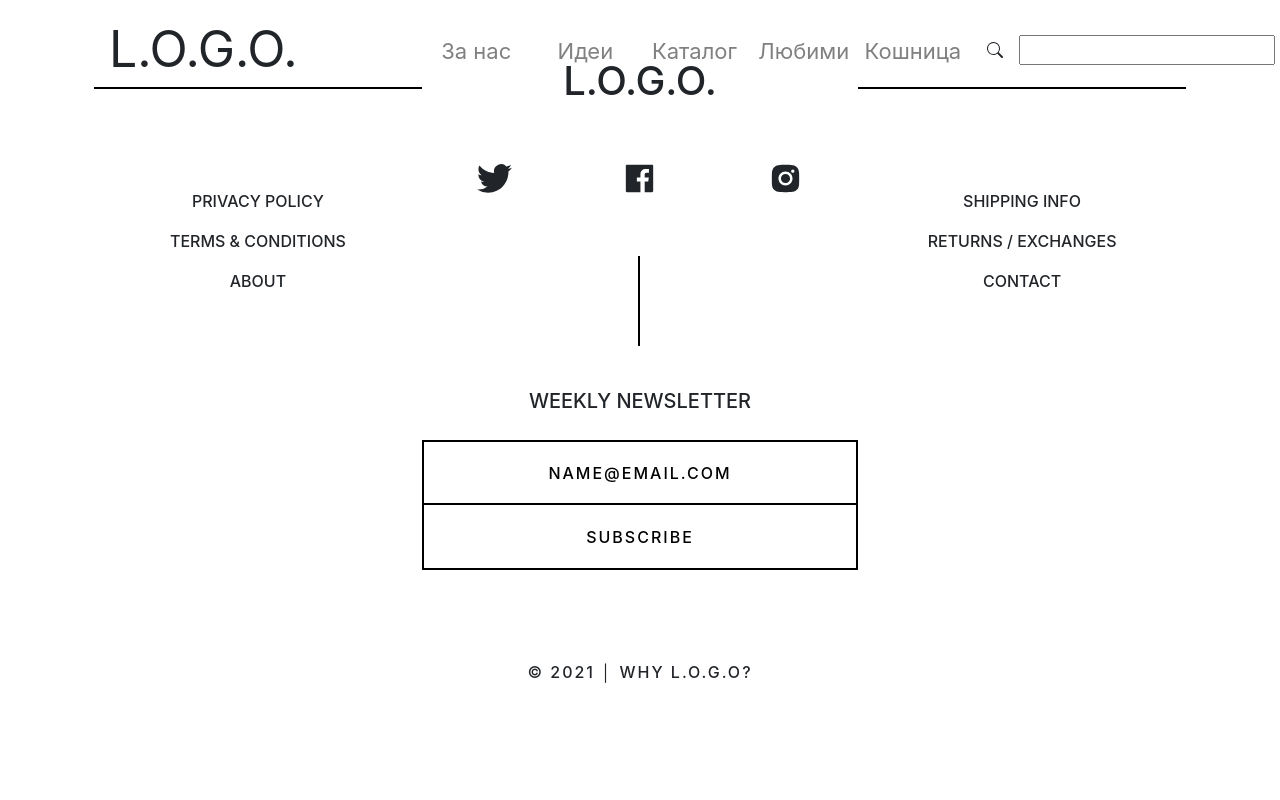
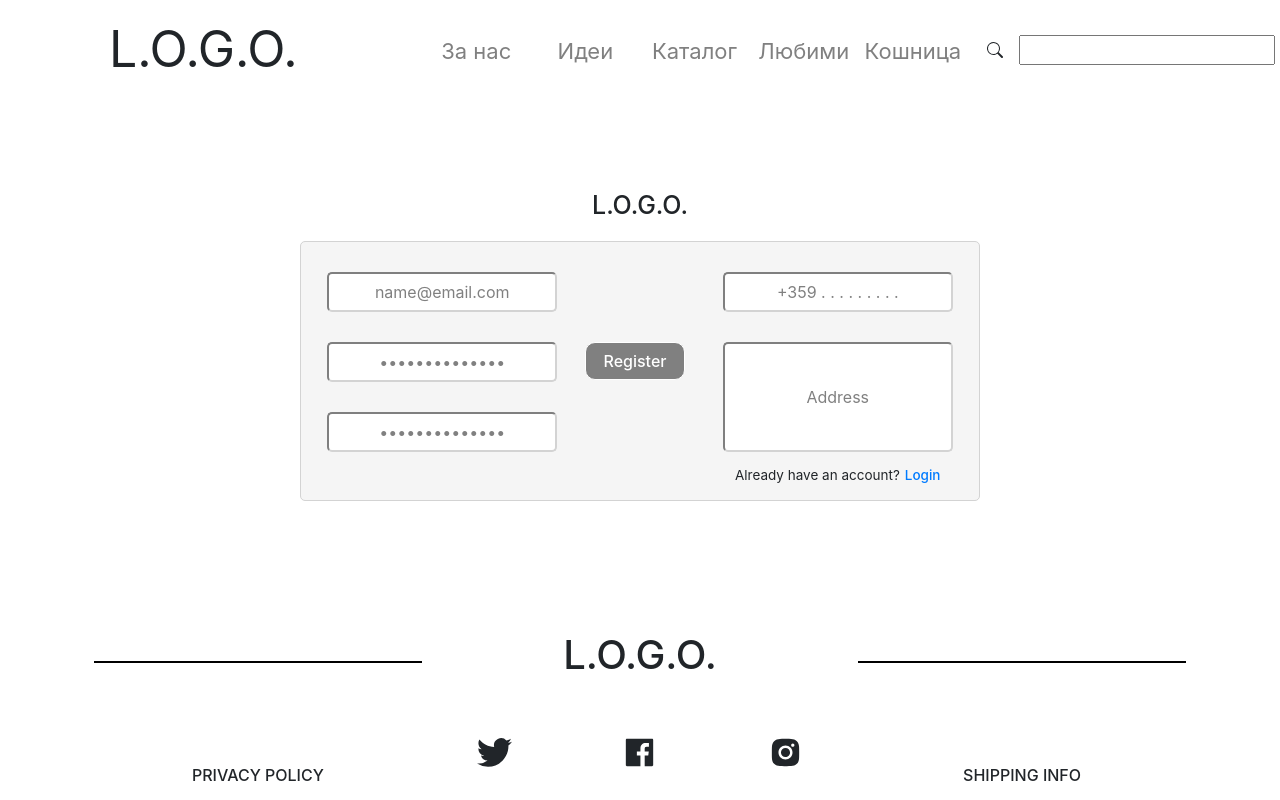
Before and after one commit to Evgeni67/Capstone-FrontEnd, a React (Create React App) app in the folder vidima-bg/: page /register in a window 1280 px wide. Shown: the top 800 px of the page. Built offline with nearby package versions, Linux system fonts and the light colour scheme.

Commit message:
login/register fe

```diff
--- a/vidima-bg/src/App.js
+++ b/vidima-bg/src/App.js
@@ -15,6 +15,7 @@ import React, { Component } from "react";
 import MyNavbar from "./components/navbar";
 import Home from "./components/home";
 import Login from "./components/login";
+import Register from "./components/register";
 import MyFooter from "./components/footer";
 
 class App extends Component {
@@ -31,6 +32,9 @@ class App extends Component {
           <Route path="/login">
             <Login />
           </Route>
+          <Route path="/register">
+            <Register />
+          </Route>
           <MyFooter />
         </Router>
       </>
--- a/vidima-bg/src/components/login.jsx
+++ b/vidima-bg/src/components/login.jsx
@@ -9,16 +9,58 @@ import {
   Col,
   Container,
 } from "react-bootstrap";
-import "./styles/footer.css";
-import { SiTwitter } from "react-icons/si";
-import { AiFillFacebook } from "react-icons/ai";
-import { AiFillInstagram } from "react-icons/ai";
+import { BrowserRouter as Router, Switch, Route, Link } from "react-router-dom";
 
+import "./styles/login.css";
+
+import { FcGoogle } from "react-icons/fc";
 class Login extends Component {
   render() {
     return (
       <>
-         </>
+        <Container className="loginContainer">
+          <Row className="logoRow d-flex justify-content-center mt-3">
+            L.O.G.O.
+          </Row>
+          <Row className="d-flex justify-content-center">
+            <input
+              className="emailLogin text-align-center"
+              type="text"
+              id="fname"
+              name="fname"
+              defaultValue="name@email.com"
+            />
+          </Row>
+          <Row className="d-flex justify-content-center">
+            {" "}
+            <input
+              className="passwordLogin text-align-center"
+              type="password"
+              id="fname"
+              name="fname"
+              defaultValue="password"
+            />
+          </Row>
+          <Row className="loginBtnRow d-flex justify-content-center mt-3">
+            <button className="loginBtn">Login </button>
+          </Row>
+          <Row className="loginGoogleRow d-flex justify-content-center mt-3">
+            <FcGoogle className="googleIcon" />{" "}
+            <p className="googleText">Login with Google </p>
+          </Row>
+          <Row className="forgottenPassRow d-flex justify-content-center ">
+            {" "}
+            <p className="forgottenPassText">Forgotten password? </p>
+          </Row>
+        </Container>
+        <Container className="loginRegisterContainer">
+          <Row className="loginRegisterRow d-flex justify-content-center">
+            <p>Do not have an account? </p>{" "}<Link to = "/register">
+            <p className="loginRegisterText">Register</p>
+            </Link>
+          </Row>
+        </Container>
+      </>
     );
   }
 }
--- /dev/null
+++ b/vidima-bg/src/components/register.jsx
@@ -0,0 +1,90 @@
+import React, { Component } from "react";
+import {
+  Navbar,
+  Nav,
+  FormControl,
+  Button,
+  Form,
+  Row,
+  Col,
+  Container,
+} from "react-bootstrap";
+import "./styles/register.css";
+import { BrowserRouter as Router, Switch, Route, Link } from "react-router-dom";
+class Register extends Component {
+  render() {
+    return (
+      <>
+       <Row className="d-flex justify-content-center">
+               <p className = "regLogo">L.O.G.O. </p>
+                </Row>
+          <Container className="regCredentailsContainer">
+            <Row className="mainRegRow">
+              <Col sm={5}>
+                <Row className="d-flex justify-content-center">
+                  <input
+                    className="emailRegister text-align-center"
+                    type="text"
+                    id="fname"
+                    name="fname"
+                    defaultValue="name@email.com"
+                  />
+                </Row>
+
+                <Row className="d-flex justify-content-center">
+                  <input
+                    className="passwordRegister text-align-center"
+                    type="password"
+                    id="fname"
+                    name="fname"
+                    defaultValue="name@email.com"
+                  />
+                </Row>
+                <Row className="d-flex justify-content-center">
+                  <input
+                    className="confirmPassword text-align-center"
+                    type="password"
+                    defaultValue="name@email.com"
+                  />
+                </Row>
+              </Col>
+              <Col sm={2}>
+
+                <Row className="d-flex justify-content-center">
+                <button className="regBtn">Register</button>
+                </Row>
+              </Col>
+              <Col sm={5}>
+                <Row className="d-flex justify-content-center">
+                  <input
+                    className="mobileRegister text-align-center"
+                    type="text"
+                    defaultValue="+359 . . . . . . . . ."
+                  />
+                </Row>
+
+                <Row className="d-flex justify-content-center">
+                  <input
+                    className="addressRegister text-align-center"
+                    type="text"
+                    defaultValue="Address"
+                  />
+                </Row>
+                <Row className="registerToLogin d-flex justify-content-center">
+                  <p className = "registerQ"
+                  >
+                      Already have an account?
+                      </p>
+                      <Link to="/login">
+                      <p className = "registerLogin"> Login</p>
+                      </Link>
+                </Row>
+              </Col>
+            </Row>
+          </Container>
+      </>
+    );
+  }
+}
+
+export default Register;
--- a/vidima-bg/src/components/styles/footer.css
+++ b/vidima-bg/src/components/styles/footer.css
@@ -60,7 +60,7 @@
 }
 .copyright{
     margin-top: 90px;
-    margin-bottom: 100px;
+    margin-bottom: 70px;
     letter-spacing: 2px;
     font-weight: 500;
 }
--- /dev/null
+++ b/vidima-bg/src/components/styles/login.css
@@ -0,0 +1,85 @@
+.loginContainer{
+    margin-top: 80px;
+    width:300px;
+    height:380px;
+    border:1px solid lightgray;
+    border-radius: 5px;
+    background-color:whitesmoke;
+}
+.loginRegisterContainer{
+    margin-top: 28px;
+    width:300px;
+    height:80px;
+    border:1px solid lightgray;
+    border-radius: 5px;
+    background-color:whitesmoke;
+  margin-bottom: 110px;
+}
+.logoRow{
+    font-size:25px;
+    font-weight: 500;
+    color:black;
+    border-bottom: lightgray 1px solid;
+    padding-bottom: 20px;
+}
+.emailLogin{
+    -webkit-appearance: none !important;
+    margin-top: 30px;
+    border-color:lightgray!important;
+    width:230px;
+    text-align: center;
+    color:gray;
+    color:gray;
+    border-radius: 5px;
+}
+.passwordLogin{
+    -webkit-appearance: none !important;
+    margin-top: 20px;
+    border-color:lightgray!important;
+    width:230px;
+    text-align: center;
+    color:gray;
+    border-radius: 5px;
+}
+.loginBtn{
+    width:130px;
+    color:white;
+    font-weight: 500;
+    background-color: white;
+    border:1px solid white !important;
+    background-color: gray;
+    border-radius: 10px;
+}
+.loginGoogleRow{
+    margin-top: 23px !important;
+}
+.loginBtnRow{
+    border-bottom: 1px solid lightgray !important;
+    padding-bottom: 30px;
+}
+.googleIcon{
+    font-size: 23px;
+    margin-right: 5px;
+}
+.forgottenPassText{
+    font-size:14px;
+}
+.googleText{
+    font-weight: 500;
+}
+.loginRegisterText
+{
+font-weight: 500;
+margin-left: 5px;
+}
+.loginRegisterRow{
+margin-top: 25px;
+}
+.registerQ{
+    font-size:13.5px
+}
+.registerLogin{
+    font-size:13.5px;
+    font-weight: 500;
+    margin-left: 5px;
+}
--- /dev/null
+++ b/vidima-bg/src/components/styles/register.css
@@ -0,0 +1,56 @@
+.regCredentailsContainer{
+    width:680px;
+    height:260px;
+    border:1px solid lightgray;
+    border-radius: 5px;
+    background-color:whitesmoke;
+    margin-bottom: 160px;
+}
+.registrationRow{
+    height:300px;
+}
+
+.confirmPassword,.passwordRegister,.emailRegister,.mobileRegister{
+    margin-top: 30px;
+    border-color:lightgray!important;
+    width:230px;
+    height:40px;
+    text-align: center;
+    color:gray;
+    color:gray;
+    border-radius: 5px;
+}
+.firstRegCol{
+    display:flex;
+    align-items: center !important;
+}
+.regBtn{
+    width:100px;
+    margin-left:-10px;
+    height:38px;
+    color:white;
+    font-weight: 500;
+    background-color: white;
+    border:1px solid white !important;
+    background-color: gray;
+    border-radius: 10px;
+    margin-top: 100px;
+}
+.addressRegister{
+    margin-top: 30px;
+    border-color:lightgray!important;
+    width:230px;
+    height:110px;
+    text-align: center;
+    color:gray;
+    color:gray;
+    border-radius: 5px;
+}
+.regLogo{
+    margin-top: 100px;
+    font-size:25px;
+    font-weight: 500;
+}
+.registerToLogin{
+    margin-top: 13px;
+}
```
